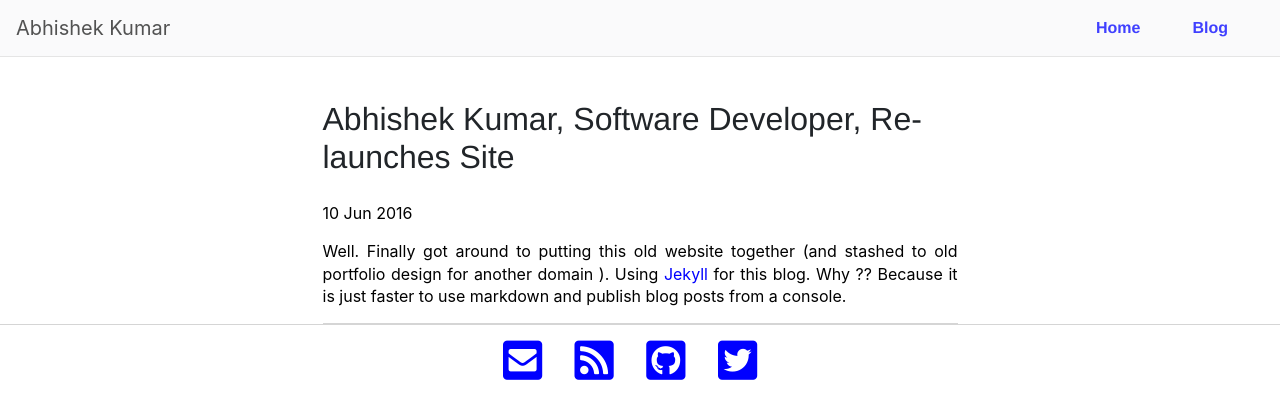
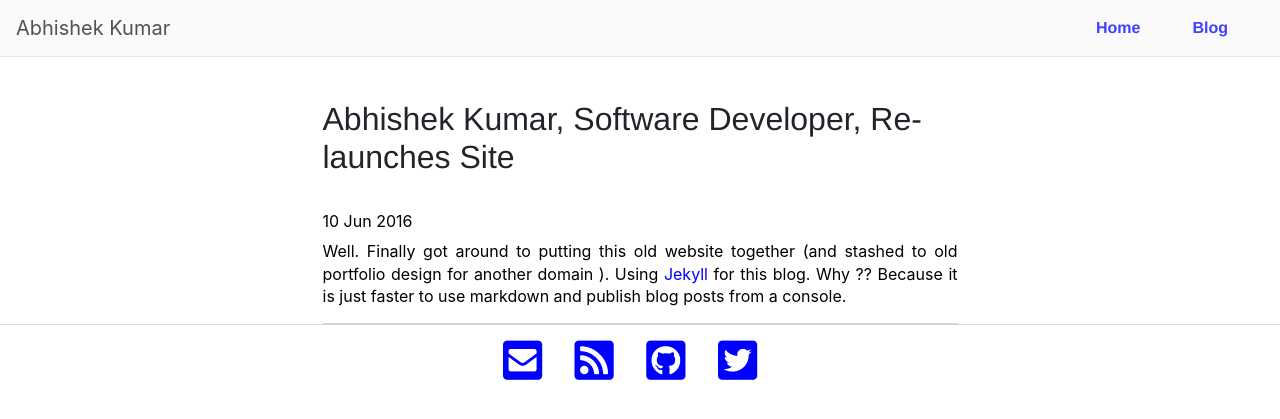
Before and after one commit to Mr-Kumar-Abhishek/brain-beats-blog, a Jekyll site: the page built from _posts/2016-06-10-abhishek-kumar-site-launched.md, in a window 1280 px wide. Shown: the top 419 px of the page. Built offline with Jekyll 4.4.1, drawn with Linux system fonts in a browser that asks for light colours; nearby versions of some CDN libraries; comment, search, counter and statistics services are not loaded.

Commit message:
time tags in blog posts

```diff
--- a/_layouts/post.html
+++ b/_layouts/post.html
@@ -4,7 +4,7 @@
 <main>
 	<article>
 		<h1>{{ page.title }}</h1>
-		<p class="meta">{{ page.date | date_to_string }}</p>
+		<time class="meta">{{ page.date | date_to_string }}</time>
 
 
 			<div class="post">
--- a/css/main.css
+++ b/css/main.css
@@ -1,2 +1,2 @@
-html{background:#FFF;color:#000}header{border-bottom:1px solid #ddd;background-color:#fff;opacity:0.75;position:fixed;left:0px;top:0px;width:100%;z-index:50}h1,h2,h3,h4,nav ul,footer ul{font-family:'Helvetica', 'Arial', 'Sans-Serif'}nav ul,footer ul{padding:0px;list-style:none;font-weight:bold}nav ul li,footer ul li{display:inline;margin-right:20px}a{text-decoration:none;color:blue}a:hover{text-decoration:underline}h1{font-size:2em;margin-bottom:25px}h2{font-size:1.7em}h3{font-size:1.5em;margin-bottom:10px}h4{font-size:1.3em}h5{font-size:1.1em}h6{font-size:1em}p,.post ul li{font-size:1em;line-height:1.4em;color:#000;text-align:justify}.post{border-bottom:1px solid #D5D5D5}footer{border-top:1px solid #d5d5d5;padding-top:3px;font-size:2.8em}ul.posts{margin:20px auto 40px;font-size:1.1em}ul.posts li{list-style:none}pre{padding:10px;overflow:auto;line-height:1.7;background-color:#5f656f;border-radius:5px}code{background-color:#5f656f;color:#e1ecf3;font-weight:bold}.container{padding-top:100px}.header-bar{left:0px;top:0px;position:relative;font-size:20px;display:block;opacity:0.75;width:100%;text-align:center;padding-top:25px;line-height:3em;z-index:25}.header-bar h1{color:blue;font-size:75px;font-weight:100}
+html{background:#FFF;color:#000}header{border-bottom:1px solid #ddd;background-color:#fff;opacity:0.75;position:fixed;left:0px;top:0px;width:100%;z-index:50}h1,h2,h3,h4,nav ul,footer ul{font-family:'Helvetica', 'Arial', 'Sans-Serif'}nav ul,footer ul{padding:0px;list-style:none;font-weight:bold}nav ul li,footer ul li{display:inline;margin-right:20px}a{text-decoration:none;color:blue}a:hover{text-decoration:underline}h1{font-size:2em;margin-bottom:25px}h2{font-size:1.7em}h3{font-size:1.5em;margin-bottom:10px}h4{font-size:1.3em}h5{font-size:1.1em}h6{font-size:1em}p,.post ul li{font-size:1em;line-height:1.4em;color:#000;text-align:justify}time{font-size:1em;line-height:2.4em;color:#000;text-align:justify}.post{border-bottom:1px solid #D5D5D5}footer{border-top:1px solid #d5d5d5;padding-top:3px;font-size:2.8em}ul.posts{margin:20px auto 40px;font-size:1.1em}ul.posts li{list-style:none}pre{padding:10px;overflow:auto;line-height:1.7;background-color:#5f656f;border-radius:5px}code{background-color:#5f656f;color:#e1ecf3;font-weight:bold}.container{padding-top:100px}.header-bar{left:0px;top:0px;position:relative;font-size:20px;display:block;opacity:0.75;width:100%;text-align:center;padding-top:25px;line-height:3em;z-index:25}.header-bar h1{color:blue;font-size:75px;font-weight:100}
 /*# sourceMappingURL=main.css.map */
```
Also changed, not shown: css/main.scss (+8 -0 lines), 1 other file.
